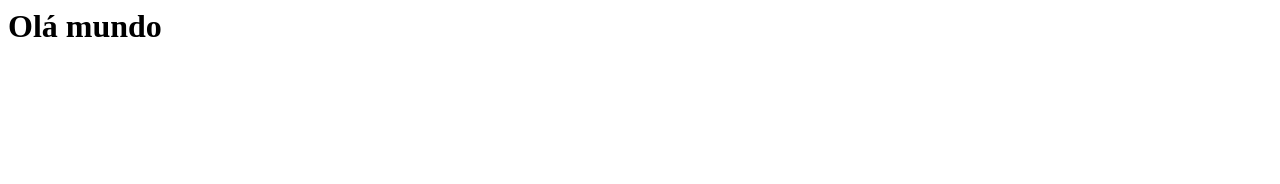
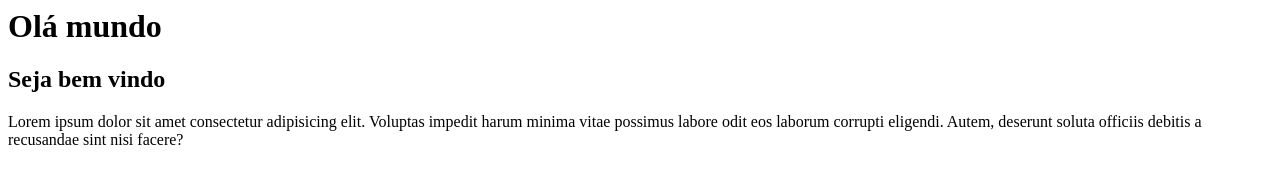
Before and after one commit to Taciolb/entendimento-git, a plain HTML site: page index.html in a window 1280 px wide. Drawn offline with Linux system fonts and the light colour scheme.

Commit message:
Atualizando os arquivos e fazendo novos

```diff
--- a/index.html
+++ b/index.html
@@ -1 +1,3 @@
 <h1>Olá mundo</h1>
+<h2>Seja bem vindo</h2>
+<p>Lorem ipsum dolor sit amet consectetur adipisicing elit. Voluptas impedit harum minima vitae possimus labore odit eos laborum corrupti eligendi. Autem, deserunt soluta officiis debitis a recusandae sint nisi facere?</p>
```
Also changed, not shown: criatorio.html (added, +2 -0 lines), empresa.txt, nome.txt.
